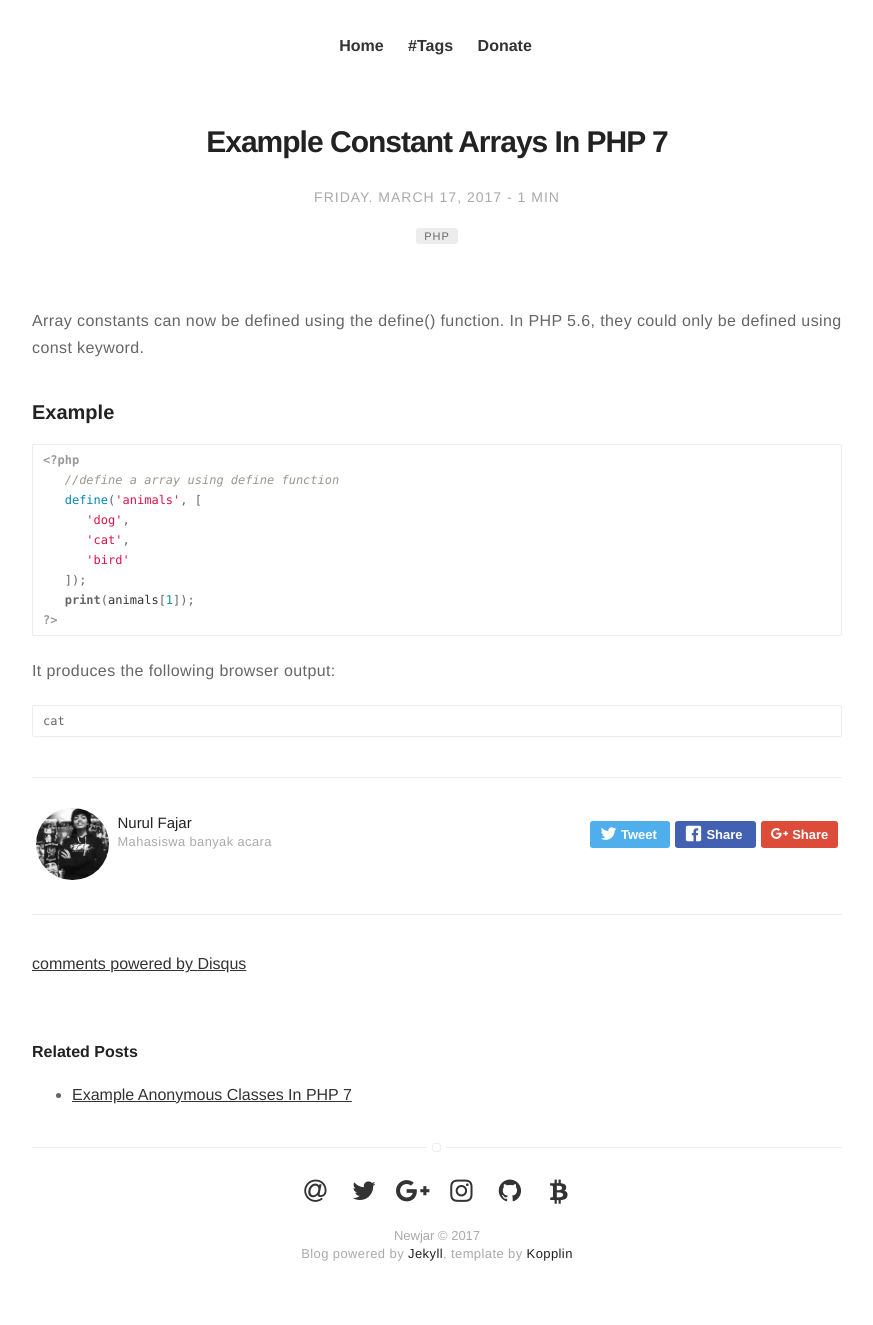
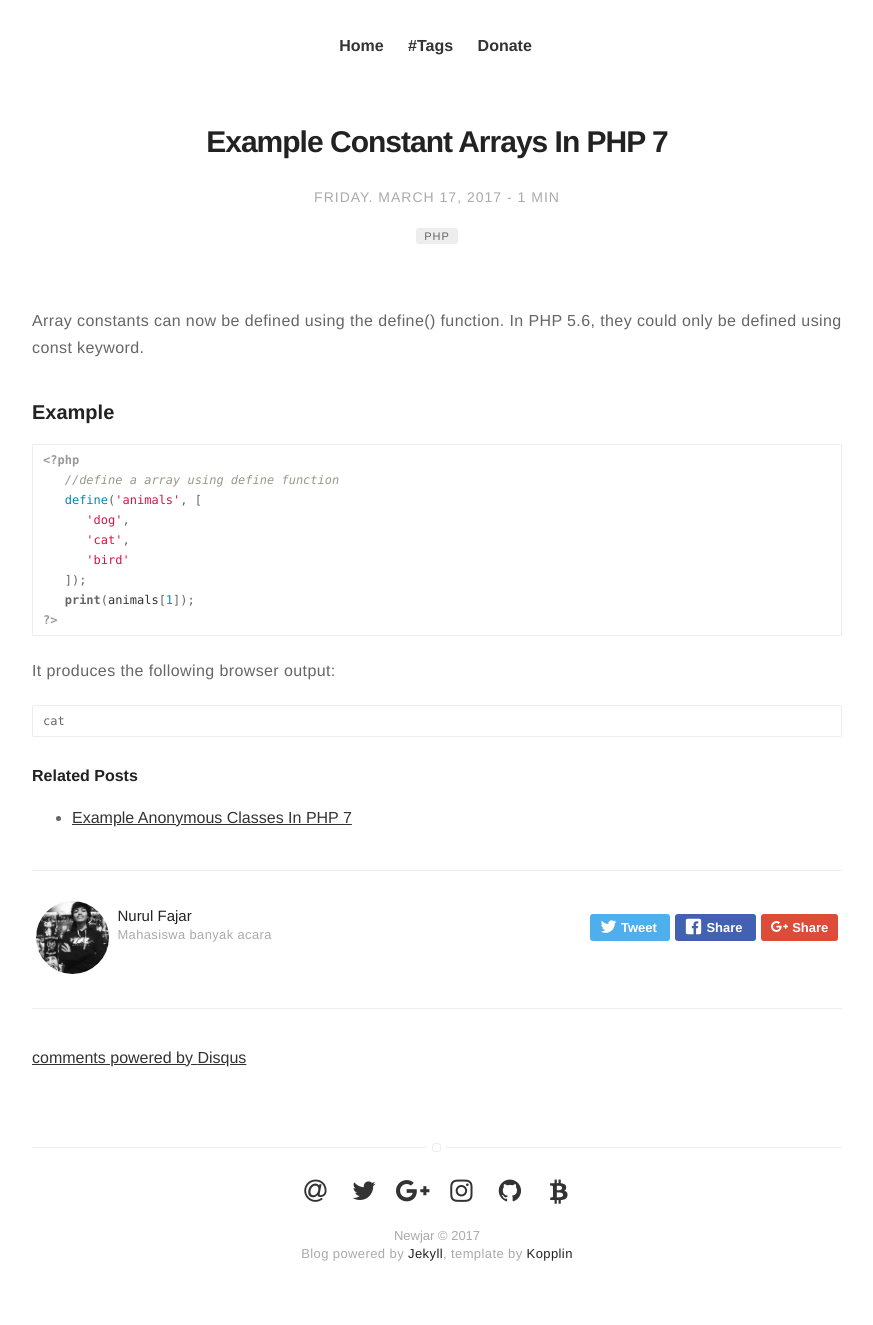
Before and after one commit to newjar/newjar.github.io, a Jekyll site: the page built from _posts/2017-3-17-Example-Constant-Arrays-In-PHP-7.md, in a window 1280 px wide. Shown: the whole page, without its empty margins (203-1076 px from the left). Built offline with Jekyll 4.4.1, drawn with Linux system fonts in a browser that asks for light colours; comment, search, counter and statistics services are not loaded; part of the change alters nothing that is shown.

```diff
--- a/_layouts/post.html
+++ b/_layouts/post.html
@@ -36,15 +36,12 @@ layout: page
         {% endif %}
     </div>
 {% endif %}
-{% include author.html %}
-
-{% include disqus.html %}
-
-
 {% if site.related %}
     {% include related.html %}
 {% endif %}
 
-{% if site.disqus.categories contains page.category %}
-    {% include disqus.html %}
+{% if site.show-author %}
+    {% include author.html %}
 {% endif %}
+
+{% include disqus.html %}
```
